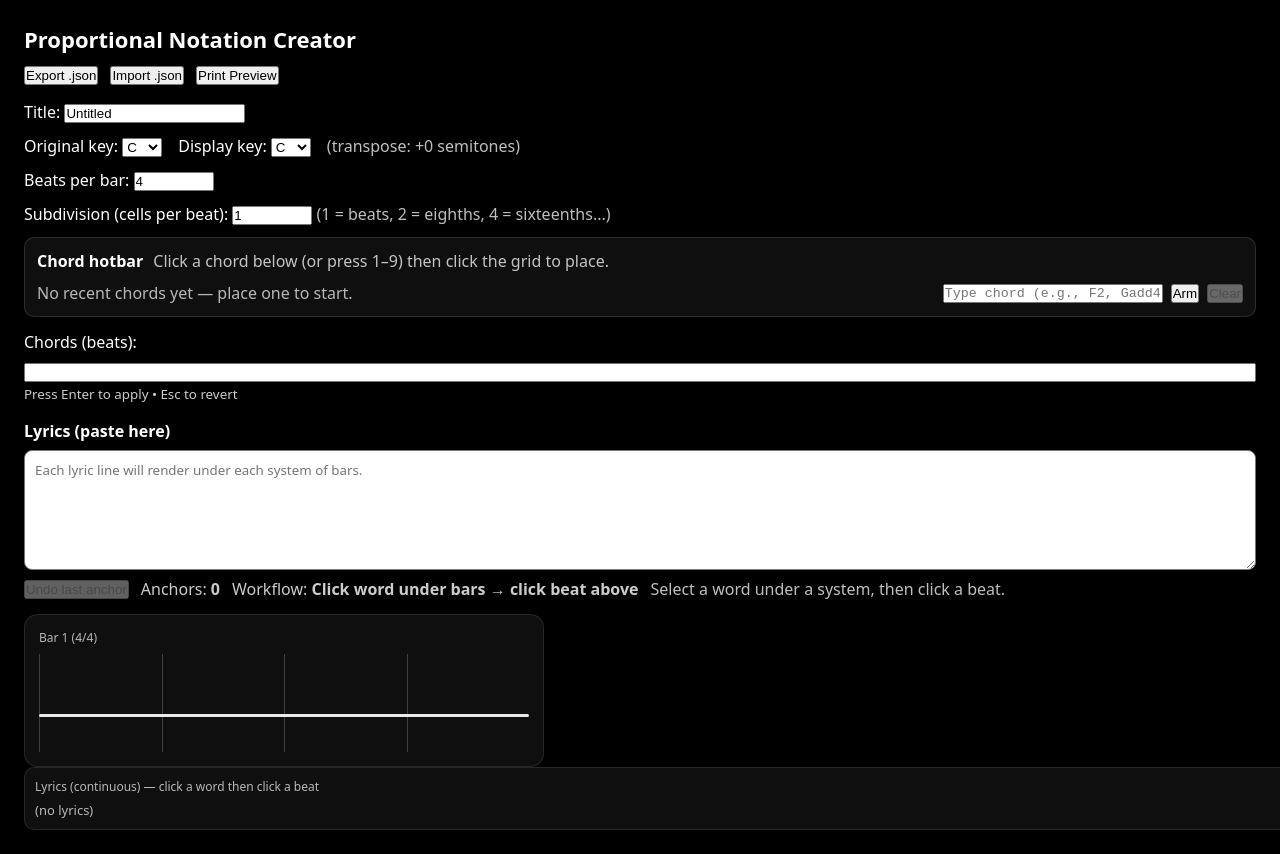
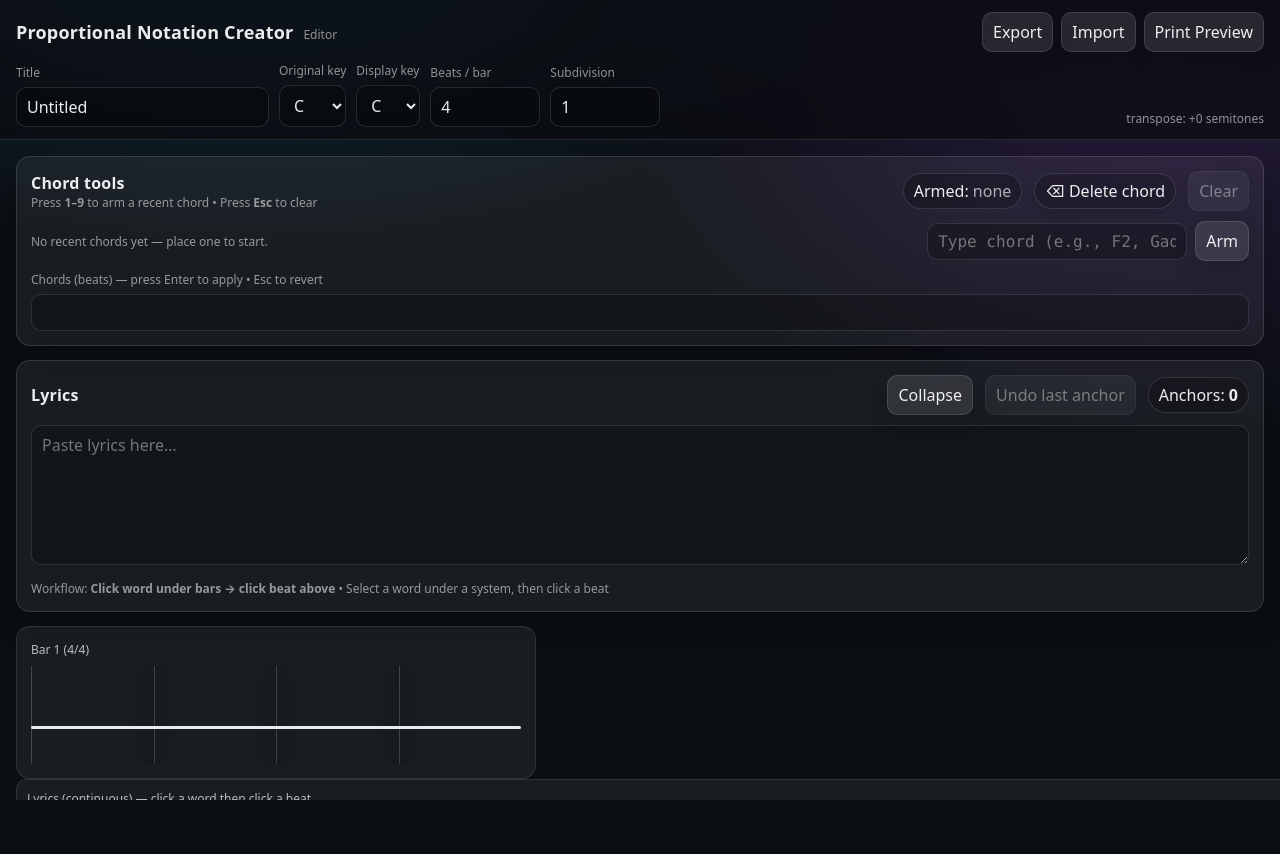
Before and after one commit to MattyPumba/proportional-notation-creator, a Next.js app: page / in a window 1280 px wide. After the commit the page ends 800 px from the top, so only its background shows below. Built offline with nearby package versions, Linux system fonts and the light colour scheme.

Commit message:
ui: add sticky top settings bar, modern styling, and delete-chord tool

```diff
--- a/src/app/globals.css
+++ b/src/app/globals.css
@@ -1,33 +1,39 @@
 :root {
-  --background: #ffffff;
-  --foreground: #171717;
-}
+  --bg: #0b0f14;
+  --panel: rgba(255, 255, 255, 0.06);
+  --panel-2: rgba(255, 255, 255, 0.08);
+  --border: rgba(255, 255, 255, 0.12);
+  --border-2: rgba(255, 255, 255, 0.18);
+  --text: rgba(255, 255, 255, 0.92);
+  --muted: rgba(255, 255, 255, 0.70);
+  --muted-2: rgba(255, 255, 255, 0.55);
+  --shadow: 0 10px 30px rgba(0, 0, 0, 0.35);
+  --radius: 14px;
 
-@media (prefers-color-scheme: dark) {
-  :root {
-    --background: #0a0a0a;
-    --foreground: #ededed;
-  }
+  --focus: rgba(59, 130, 246, 0.55);
 }
 
 html,
 body {
+  height: 100%;
   max-width: 100vw;
-  overflow-x: hidden;
 }
 
 body {
-  color: var(--foreground);
-  background: var(--background);
-  font-family: Arial, Helvetica, sans-serif;
+  margin: 0;
+  color: var(--text);
+  background:
+    radial-gradient(1200px 600px at 20% -10%, rgba(56, 189, 248, 0.20), transparent 55%),
+    radial-gradient(900px 600px at 90% 10%, rgba(168, 85, 247, 0.18), transparent 60%),
+    var(--bg);
+  font-family: ui-sans-serif, system-ui, -apple-system, Segoe UI, Roboto, Helvetica, Arial,
+    "Apple Color Emoji", "Segoe UI Emoji";
   -webkit-font-smoothing: antialiased;
   -moz-osx-font-smoothing: grayscale;
 }
 
 * {
   box-sizing: border-box;
-  padding: 0;
-  margin: 0;
 }
 
 a {
@@ -35,8 +41,187 @@ a {
   text-decoration: none;
 }
 
-@media (prefers-color-scheme: dark) {
-  html {
-    color-scheme: dark;
-  }
+button,
+input,
+select,
+textarea {
+  font: inherit;
+  color: inherit;
 }
+
+input,
+select,
+textarea {
+  background: rgba(0, 0, 0, 0.25);
+  border: 1px solid var(--border);
+  border-radius: 10px;
+  padding: 8px 10px;
+  outline: none;
+}
+
+textarea {
+  resize: vertical;
+}
+
+input:focus,
+select:focus,
+textarea:focus {
+  border-color: var(--border-2);
+  box-shadow: 0 0 0 3px var(--focus);
+}
+
+button {
+  background: rgba(255, 255, 255, 0.10);
+  border: 1px solid var(--border);
+  border-radius: 10px;
+  padding: 8px 10px;
+  cursor: pointer;
+  box-shadow: 0 6px 20px rgba(0, 0, 0, 0.18);
+}
+
+button:hover {
+  background: rgba(255, 255, 255, 0.14);
+  border-color: var(--border-2);
+}
+
+button:disabled {
+  opacity: 0.45;
+  cursor: not-allowed;
+}
+
+/* Layout */
+.appShell {
+  height: 100vh;
+  display: flex;
+  flex-direction: column;
+}
+
+.topBar {
+  position: sticky;
+  top: 0;
+  z-index: 50;
+  background: rgba(10, 12, 16, 0.72);
+  backdrop-filter: blur(10px);
+  border-bottom: 1px solid var(--border);
+}
+
+.topBarInner {
+  padding: 12px 16px;
+  display: flex;
+  flex-direction: column;
+  gap: 10px;
+}
+
+.topRow {
+  display: flex;
+  align-items: center;
+  justify-content: space-between;
+  gap: 12px;
+}
+
+.brand {
+  display: flex;
+  align-items: baseline;
+  gap: 10px;
+}
+
+.brand h1 {
+  font-size: 18px;
+  margin: 0;
+  font-weight: 800;
+  letter-spacing: 0.2px;
+}
+
+.brand .sub {
+  font-size: 12px;
+  color: var(--muted-2);
+}
+
+.actions {
+  display: flex;
+  gap: 8px;
+  flex-wrap: wrap;
+}
+
+.settingsRow {
+  display: flex;
+  gap: 10px;
+  flex-wrap: wrap;
+  align-items: end;
+}
+
+.field {
+  display: grid;
+  gap: 6px;
+}
+
+.fieldLabel {
+  font-size: 12px;
+  color: var(--muted-2);
+}
+
+.inline {
+  display: flex;
+  gap: 8px;
+  align-items: center;
+}
+
+.muted {
+  color: var(--muted-2);
+  font-size: 12px;
+}
+
+.content {
+  flex: 1;
+  overflow: auto;
+  padding: 16px;
+}
+
+.card {
+  background: var(--panel);
+  border: 1px solid var(--border);
+  border-radius: var(--radius);
+  box-shadow: var(--shadow);
+  padding: 14px;
+}
+
+.cardHeader {
+  display: flex;
+  align-items: center;
+  justify-content: space-between;
+  gap: 12px;
+  margin-bottom: 10px;
+}
+
+.cardTitle {
+  font-weight: 800;
+  letter-spacing: 0.2px;
+}
+
+.row {
+  display: flex;
+  gap: 12px;
+  align-items: center;
+  flex-wrap: wrap;
+}
+
+.spacer {
+  flex: 1;
+}
+
+.chip {
+  border-radius: 999px;
+  padding: 6px 10px;
+  border: 1px solid var(--border);
+  background: rgba(0, 0, 0, 0.22);
+}
+
+.chipActive {
+  border-color: rgba(255, 255, 255, 0.65);
+  background: rgba(255, 255, 255, 0.16);
+}
+
+.kbdHint {
+  font-size: 12px;
+  color: var(--muted-2);
+}
--- a/src/app/page.tsx
+++ b/src/app/page.tsx
@@ -10,6 +10,8 @@ import { LeadSheetGrid } from "@/components/LeadSheetGrid";
 
 const KEYS = ["C","G","D","A","E","B","F#","C#","F","Bb","Eb","Ab","Db","Gb","Cb"];
 const STORAGE_KEY = "pnc_doc_v1";
+
+const DELETE_TOOL = "__DELETE__";
 
 function newDoc(): LeadSheetDoc {
   return {
@@ -36,9 +38,8 @@ function isTypingTarget(el: EventTarget | null) {
  * Convert chord events back to a compact "SYMBOL:beats ..." string.
  *
  * - Beats are derived from cell deltas / subdivision.
- * - FINAL chord extends to END OF BAR (prevents "C:4" becoming "C:1").
- * - ALSO: if the first chord starts after cell 0, prepend a leading "X:<beats>".
- *   This preserves user-entered leading rests like "X:4 C:4".
+ * - FINAL chord extends to END OF BAR.
+ * - If the first chord starts after cell 0, prepend X:<beats>.
  */
 function chordsToBeatString(chords: ChordEvent[], subdivision: number, beatsPerBar: number) {
   if (!chords.length) return "";
@@ -62,7 +63,6 @@ function chordsToBeatString(chords: ChordEvent[], subdivision: number, beatsPerB
 
   const parts: string[] = [];
 
-  // ✅ NEW: leading gap before first chord becomes X:<beats>
   const firstCell = uniqByCell[0]?.cell ?? 0;
   if (firstCell > 0) {
     const leadBeats = Math.max(1, Math.round(firstCell / safeSub));
@@ -78,7 +78,6 @@ function chordsToBeatString(chords: ChordEvent[], subdivision: number, beatsPerB
     if (next) {
       cellDelta = Math.max(0, next.cell - cur.cell);
     } else {
-      // Final chord: extend to end of its bar
       const cellInBar = ((cur.cell % barCells) + barCells) % barCells;
       cellDelta = Math.max(0, barCells - cellInBar);
     }
@@ -96,16 +95,18 @@ export default function Home() {
   const [selectedCharIndex, setSelectedCharIndex] = useState<number | null>(null);
 
   // Chord hotbar state
-  const [armedChord, setArmedChord] = useState<string | null>(null); // DISPLAY symbol
+  const [armedChord, setArmedChord] = useState<string | null>(null); // DISPLAY symbol OR DELETE_TOOL
   const [recentChords, setRecentChords] = useState<string[]>([]); // DISPLAY symbols, max 9
   const [chordQuickInput, setChordQuickInput] = useState<string>("");
 
   // Draft string for the chord input; source of truth is still section.chords
   const [chordDraft, setChordDraft] = useState<string>("");
 
+  // Lyrics collapse
+  const [lyricsOpen, setLyricsOpen] = useState<boolean>(true);
+
   const fileRef = useRef<HTMLInputElement>(null);
 
-  // Restore doc from localStorage (if present)
   useEffect(() => {
     try {
       const raw = localStorage.getItem(STORAGE_KEY);
@@ -117,12 +118,10 @@ export default function Home() {
     }
   }, []);
 
-  // Stamp updatedAt on initial mount
   useEffect(() => {
     setDoc((d) => ({ ...d, updatedAt: new Date().toISOString() }));
   }, []);
 
-  // Persist doc for print preview
   useEffect(() => {
     try {
       localStorage.setItem(STORAGE_KEY, JSON.stringify(doc));
@@ -149,7 +148,6 @@ export default function Home() {
     }));
   }, [section.chords, delta, displayAccStyle]);
 
-  // Keep the chord input field in sync with the doc chords (unless user is actively editing)
   const chordStringFromDoc = useMemo(() => {
     return chordsToBeatString(section.chords, doc.subdivision, doc.timeSignature.beatsPerBar);
   }, [section.chords, doc.subdivision, doc.timeSignature.beatsPerBar]);
@@ -158,11 +156,10 @@ export default function Home() {
     setChordDraft((prev) => {
       if (!prev) return chordStringFromDoc;
       if (prev === chordStringFromDoc) return prev;
-      return prev; // user is editing; don't overwrite
+      return prev;
     });
   }, [chordStringFromDoc]);
 
-  // Seed recents from currently displayed chords (once)
   useEffect(() => {
     setRecentChords((prev) => {
       if (prev.length) return prev;
@@ -226,7 +223,6 @@ export default function Home() {
 
   function addAnchor(charIndex: number, cell: number) {
     const clamped = Math.max(0, Math.min(charIndex, section.lyrics.length));
-
     const filtered = section.anchors.filter((a) => a.charIndex !== clamped);
 
     const nextAnchor: LyricAnchor = {
@@ -280,11 +276,32 @@ export default function Home() {
     bumpRecent(displaySymbol);
   }
 
+  function removeChordAtCell(cell: number) {
+    const before = section.chords.length;
+    const nextChords = section.chords.filter((c) => c.cell !== cell);
+    if (nextChords.length === before) return;
+
+    setDoc({
+      ...doc,
+      sections: [{ ...section, chords: nextChords }],
+      updatedAt: new Date().toISOString(),
+    });
+  }
+
   function onBeatClick(cell: number) {
+    // Delete tool mode
+    if (armedChord === DELETE_TOOL) {
+      removeChordAtCell(cell);
+      return;
+    }
+
+    // Place chord mode
     if (armedChord) {
       placeChordAtCell(armedChord, cell);
       return;
     }
+
+    // Anchor mode
     if (selectedCharIndex === null) return;
     addAnchor(selectedCharIndex, cell);
     setSelectedCharIndex(null);
@@ -307,27 +324,26 @@ export default function Home() {
       updatedAt: new Date().toISOString(),
     });
 
-    // Re-sync draft immediately
     setChordDraft(chordsToBeatString(chords, doc.subdivision, doc.timeSignature.beatsPerBar));
   }
 
+  const armedLabel =
+    armedChord === DELETE_TOOL ? "Delete chord" : armedChord ? `Chord: ${armedChord}` : null;
+
   return (
-    <main
-      style={{
-        minHeight: "100vh",
-        fontFamily: "system-ui",
-        background: "#000",
-        color: "#fff",
-        padding: 24,
-      }}
-    >
-      <h1 style={{ fontSize: 22, margin: "0 0 12px" }}>
-        Proportional Notation Creator
-      </h1>
+    <div className="appShell">
+      {/* Sticky top settings bar */}
+      <header className="topBar">
+        <div className="topBarInner">
+          <div className="topRow">
+            <div className="brand">
+              <h1>Proportional Notation Creator</h1>
+              <span className="sub">Editor</span>
+            </div>
 
-      <div style={{ display: "flex", gap: 12, marginBottom: 8, flexWrap: "wrap" }}>
-        <button onClick={() => downloadJson(doc, doc.title)}>Export .json</button>
-        <button onClick={() => fileRef.current?.click()}>Import .json</button>
+            <div className="actions">
+              <button onClick={() => downloadJson(doc, doc.title)}>Export</button>
+              <button onClick={() => fileRef.current?.click()}>Import</button>
               <button
                 type="button"
                 onClick={() => window.open("/print", "_blank", "noopener,noreferrer")}
@@ -351,28 +367,21 @@ export default function Home() {
                 }}
               />
             </div>
+          </div>
 
-      {lastLoaded ? (
-        <p style={{ margin: "0 0 16px", opacity: 0.8 }}>
-          Loaded: <strong>{lastLoaded}</strong>
-        </p>
-      ) : (
-        <div style={{ marginBottom: 16 }} />
-      )}
-
-      <label style={{ display: "block", marginBottom: 12 }}>
-        Title:{" "}
+          <div className="settingsRow">
+            <div className="field" style={{ minWidth: 220 }}>
+              <div className="fieldLabel">Title</div>
               <input
                 value={doc.title}
                 onChange={(e) =>
                   setDoc({ ...doc, title: e.target.value, updatedAt: new Date().toISOString() })
                 }
               />
-      </label>
+            </div>
 
-      <div style={{ display: "flex", gap: 16, alignItems: "center", marginBottom: 12, flexWrap: "wrap" }}>
-        <label>
-          Original key:{" "}
+            <div className="field">
+              <div className="fieldLabel">Original key</div>
               <select
                 value={doc.originalKey}
                 onChange={(e) =>
@@ -381,10 +390,10 @@ export default function Home() {
               >
                 {KEYS.map((k) => <option key={k} value={k}>{k}</option>)}
               </select>
-        </label>
+            </div>
 
-        <label>
-          Display key:{" "}
+            <div className="field">
+              <div className="fieldLabel">Display key</div>
               <select
                 value={doc.displayKey}
                 onChange={(e) =>
@@ -393,13 +402,10 @@ export default function Home() {
               >
                 {KEYS.map((k) => <option key={k} value={k}>{k}</option>)}
               </select>
-        </label>
-
-        <span style={{ opacity: 0.75 }}>(transpose: +{delta} semitones)</span>
             </div>
 
-      <label style={{ display: "block", marginBottom: 12 }}>
-        Beats per bar:{" "}
+            <div className="field">
+              <div className="fieldLabel">Beats / bar</div>
               <input
                 type="number"
                 min={1}
@@ -414,12 +420,12 @@ export default function Home() {
                     updatedAt: new Date().toISOString(),
                   })
                 }
-          style={{ width: 80 }}
+                style={{ width: 110 }}
               />
-      </label>
+            </div>
 
-      <label style={{ display: "block", marginBottom: 12 }}>
-        Subdivision (cells per beat):{" "}
+            <div className="field">
+              <div className="fieldLabel">Subdivision</div>
               <input
                 type="number"
                 min={1}
@@ -431,37 +437,57 @@ export default function Home() {
                     updatedAt: new Date().toISOString(),
                   })
                 }
-          style={{ width: 80 }}
-        />{" "}
-        <span style={{ opacity: 0.75 }}>(1 = beats, 2 = eighths, 4 = sixteenths...)</span>
-      </label>
-
-      {/* Chord hotbar */}
-      <div
-        style={{
-          marginBottom: 14,
-          padding: 12,
-          borderRadius: 10,
-          border: "1px solid rgba(255,255,255,0.12)",
-          background: "rgba(255,255,255,0.06)",
-        }}
-      >
-        <div style={{ display: "flex", gap: 10, alignItems: "center", flexWrap: "wrap" }}>
-          <div style={{ fontWeight: 700 }}>Chord hotbar</div>
-          {armedChord ? (
-            <div style={{ opacity: 0.9 }}>
-              Armed: <strong>{armedChord}</strong>{" "}
-              <span style={{ opacity: 0.75 }}>(click grid to place • Esc to clear)</span>
-            </div>
-          ) : (
-            <div style={{ opacity: 0.75 }}>
-              Click a chord below (or press 1–9) then click the grid to place.
-            </div>
-          )}
+                style={{ width: 110 }}
+              />
             </div>
 
-        <div style={{ display: "flex", gap: 8, alignItems: "center", flexWrap: "wrap", marginTop: 10 }}>
-          <div style={{ display: "flex", gap: 8, flexWrap: "wrap" }}>
+            <div className="spacer" />
+
+            <div className="muted">
+              transpose: {delta >= 0 ? `+${delta}` : delta} semitones
+              {lastLoaded ? <> • loaded: <strong>{lastLoaded}</strong></> : null}
+            </div>
+          </div>
+        </div>
+      </header>
+
+      {/* Scrollable editor pane */}
+      <div className="content">
+        {/* Chord hotbar */}
+        <div className="card" style={{ marginBottom: 14 }}>
+          <div className="cardHeader">
+            <div>
+              <div className="cardTitle">Chord tools</div>
+              <div className="kbdHint">
+                Press <strong>1–9</strong> to arm a recent chord • Press <strong>Esc</strong> to clear
+              </div>
+            </div>
+
+            <div className="row">
+              {armedLabel ? (
+                <span className="chip chipActive">Armed: <strong>{armedLabel}</strong></span>
+              ) : (
+                <span className="chip">Armed: <span style={{ opacity: 0.7 }}>none</span></span>
+              )}
+
+              <button
+                type="button"
+                onClick={() => setArmedChord(DELETE_TOOL)}
+                className={armedChord === DELETE_TOOL ? "chip chipActive" : "chip"}
+                style={{ cursor: "pointer" }}
+                title="Click a beat to remove a chord"
+              >
+                ⌫ Delete chord
+              </button>
+
+              <button type="button" onClick={() => setArmedChord(null)} disabled={!armedChord}>
+                Clear
+              </button>
+            </div>
+          </div>
+
+          <div className="row" style={{ marginBottom: 10 }}>
+            <div className="row" style={{ gap: 8 }}>
               {recentChords.length ? (
                 recentChords.map((sym, i) => {
                   const active = sym === armedChord;
@@ -471,32 +497,21 @@ export default function Home() {
                       type="button"
                       onClick={() => setArmedChord(sym)}
                       title={`Press ${i + 1} to select`}
-                    style={{
-                      fontFamily: "system-ui",
-                      padding: "6px 10px",
-                      borderRadius: 999,
-                      border: active
-                        ? "1px solid rgba(255,255,255,0.70)"
-                        : "1px solid rgba(255,255,255,0.22)",
-                      background: active ? "rgba(255,255,255,0.18)" : "rgba(0,0,0,0.25)",
-                      color: "#fff",
-                      cursor: "pointer",
-                      whiteSpace: "nowrap",
-                    }}
+                      className={active ? "chip chipActive" : "chip"}
                     >
-                    <span style={{ opacity: 0.75, marginRight: 6 }}>{i + 1}</span>
+                      <span style={{ opacity: 0.7, marginRight: 6 }}>{i + 1}</span>
                       {sym}
                     </button>
                   );
                 })
               ) : (
-              <span style={{ opacity: 0.7 }}>No recent chords yet — place one to start.</span>
+                <span className="muted">No recent chords yet — place one to start.</span>
               )}
             </div>
 
-          <div style={{ flex: 1 }} />
+            <div className="spacer" />
 
-          <div style={{ display: "flex", gap: 8, alignItems: "center" }}>
+            <div className="row" style={{ gap: 8 }}>
               <input
                 value={chordQuickInput}
                 onChange={(e) => setChordQuickInput(e.target.value)}
@@ -508,26 +523,18 @@ export default function Home() {
                   }
                 }}
                 placeholder="Type chord (e.g., F2, Gadd4)…"
-              style={{ width: 220, fontFamily: "monospace" }}
+                style={{ width: 260, fontFamily: "ui-monospace, SFMono-Regular, Menlo, Monaco, Consolas, monospace" }}
               />
               <button type="button" onClick={armChordFromInput}>Arm</button>
-            <button type="button" onClick={() => setArmedChord(null)} disabled={!armedChord}>
-              Clear
-            </button>
-          </div>
             </div>
           </div>
 
-      {/* Chords input (synced to doc chords) */}
-      <div style={{ marginBottom: 16 }}>
-        <label style={{ display: "block", marginBottom: 6 }}>Chords (beats):</label>
+          <div className="field">
+            <div className="fieldLabel">Chords (beats) — press Enter to apply • Esc to revert</div>
             <input
-          style={{ width: "100%", fontFamily: "monospace" }}
               value={chordDraft}
               onChange={(e) => setChordDraft(e.target.value)}
-          onFocus={() => {
-            setChordDraft((prev) => (prev ? prev : chordStringFromDoc));
-          }}
+              onFocus={() => setChordDraft((prev) => (prev ? prev : chordStringFromDoc))}
               onBlur={() => {
                 setChordDraft((prev) => (prev === chordStringFromDoc ? chordStringFromDoc : prev));
               }}
@@ -535,47 +542,61 @@ export default function Home() {
                 if (e.key === "Enter") applyChordDraft();
                 if (e.key === "Escape") setChordDraft(chordStringFromDoc);
               }}
+              style={{
+                fontFamily: "ui-monospace, SFMono-Regular, Menlo, Monaco, Consolas, monospace",
+                width: "100%",
+              }}
             />
-        <small style={{ opacity: 0.8 }}>Press Enter to apply • Esc to revert</small>
+          </div>
         </div>
 
-      <div style={{ display: "grid", gap: 8, marginBottom: 14 }}>
-        <div style={{ fontWeight: 700 }}>Lyrics (paste here)</div>
+        {/* Lyrics */}
+        <div className="card" style={{ marginBottom: 14 }}>
+          <div className="cardHeader">
+            <div className="cardTitle">Lyrics</div>
+            <div className="row">
+              <button type="button" onClick={() => setLyricsOpen((v) => !v)}>
+                {lyricsOpen ? "Collapse" : "Expand"}
+              </button>
+
+              <button type="button" onClick={undoLastAnchor} disabled={!section.anchors.length}>
+                Undo last anchor
+              </button>
+
+              <span className="chip">
+                Anchors: <strong>{section.anchors.length}</strong>
+              </span>
+            </div>
+          </div>
+
+          {lyricsOpen ? (
             <textarea
               value={section.lyrics}
               onChange={(e) => setLyrics(e.target.value)}
-          placeholder="Each lyric line will render under each system of bars."
-          style={{
-            width: "100%",
-            minHeight: 120,
-            padding: 10,
-            borderRadius: 8,
-            fontFamily: "system-ui",
-          }}
+              placeholder="Paste lyrics here…"
+              style={{ width: "100%", minHeight: 140 }}
             />
-        <div style={{ display: "flex", gap: 12, alignItems: "center", flexWrap: "wrap" }}>
-          <button type="button" onClick={undoLastAnchor} disabled={!section.anchors.length}>
-            Undo last anchor
-          </button>
-          <span style={{ opacity: 0.8 }}>
-            Anchors: <strong>{section.anchors.length}</strong>
-          </span>
-          <span style={{ opacity: 0.8 }}>
+          ) : (
+            <div className="muted">
+              Lyrics hidden • {section.lyrics ? `${section.lyrics.split("\n").length} line(s)` : "empty"}
+            </div>
+          )}
+
+          <div className="muted" style={{ marginTop: 10 }}>
             Workflow: <strong>Click word under bars → click beat above</strong>
-          </span>
-
-          {armedChord ? (
-            <span style={{ opacity: 0.9 }}>
-              Chord mode: <strong>{armedChord}</strong> armed — click the grid to place (Esc to clear).
-            </span>
+            {armedChord === DELETE_TOOL ? (
+              <> • Delete mode: <strong>click a beat to remove the chord</strong></>
+            ) : armedChord ? (
+              <> • Chord mode: <strong>{armedChord}</strong> armed</>
             ) : selectedCharIndex !== null ? (
-            <span style={{ opacity: 0.9 }}>Word selected — now click a beat.</span>
+              <> • Word selected — now click a beat</>
             ) : (
-            <span style={{ opacity: 0.75 }}>Select a word under a system, then click a beat.</span>
+              <> • Select a word under a system, then click a beat</>
             )}
           </div>
         </div>
 
+        {/* Main editor grid (this is now the "main" scroll content) */}
         <LeadSheetGrid
           mode="editor"
           chords={displayChords}
@@ -588,6 +609,7 @@ export default function Home() {
           onBeatClick={onBeatClick}
           barsPerSystem={3}
         />
-    </main>
+      </div>
+    </div>
   );
 }
```
Lines whose indentation alone changed are shown as unchanged.
